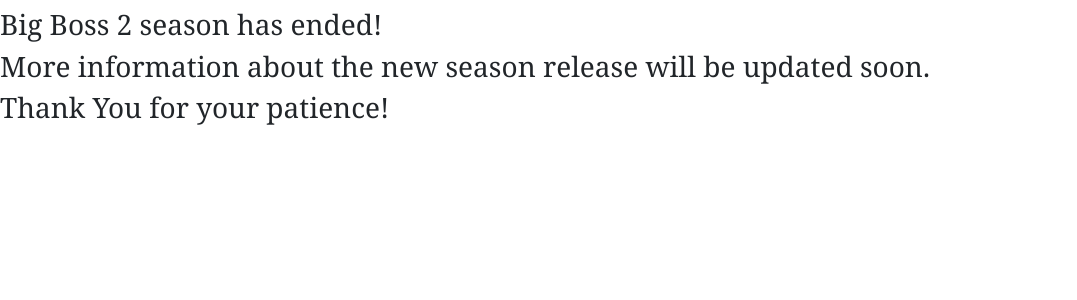
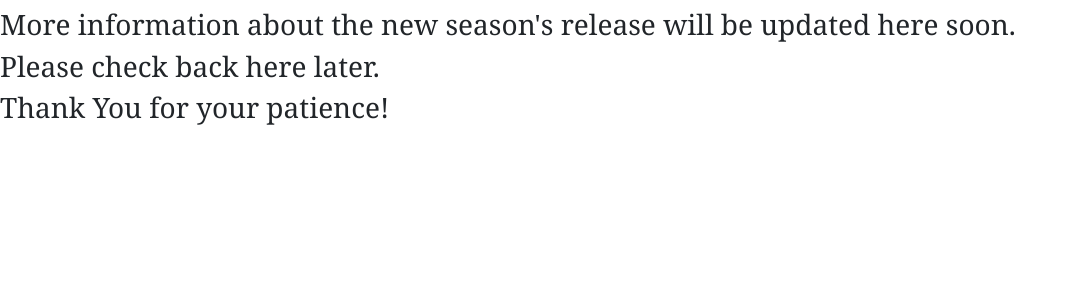
Before and after one commit to kalven22/lagercinema, a PHP site: page /bigboss2.php in a window 1280 px wide. Shown: the part 85-385 px from the top of the page, without its empty margins (0-1077 px from the left). Run offline with PHP 8.4, Linux system fonts and the light colour scheme; some web fonts are replaced.

Commit message:
Update bigboss2.php

```diff
--- a/bigboss2.php
+++ b/bigboss2.php
@@ -14,8 +14,9 @@
 	define( 'PATH_TCLASS', dirname(__FILE__) . "/" );
 	$path = dirname(dirname(__FILE__)) . "/app.ajax-poll/";
 	if ( !file_exists( $path ) ) {
-		echo "<h3>Big Boss 2 season has ended!</h3>";
-    		echo "<h3>More information about the new season release will be updated soon.</h3>";
+		echo "<h3><style text-align:center>Big Boss 2 season has ended!</style></h3>";
+    		echo "<h3>More information about the new season's release will be updated here soon.</h3>";
+		echo "<h3>Please check back here later.</h3>";
     		echo "<h3>Thank You for your patience!</h3>";
 		exit;
 	}
```
